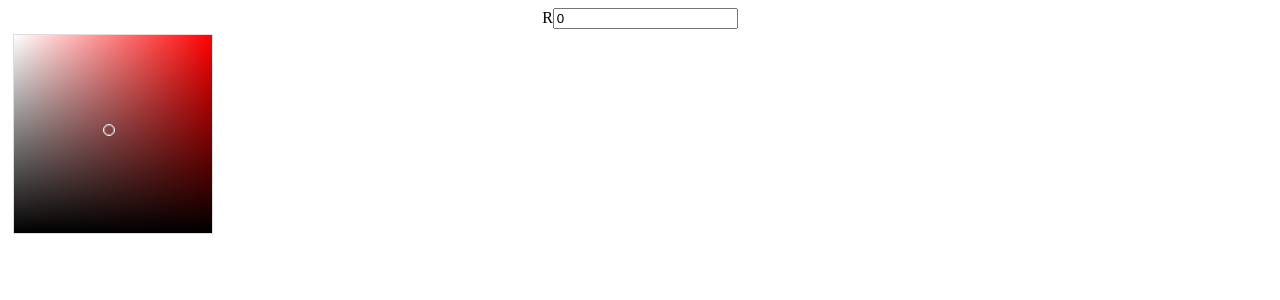
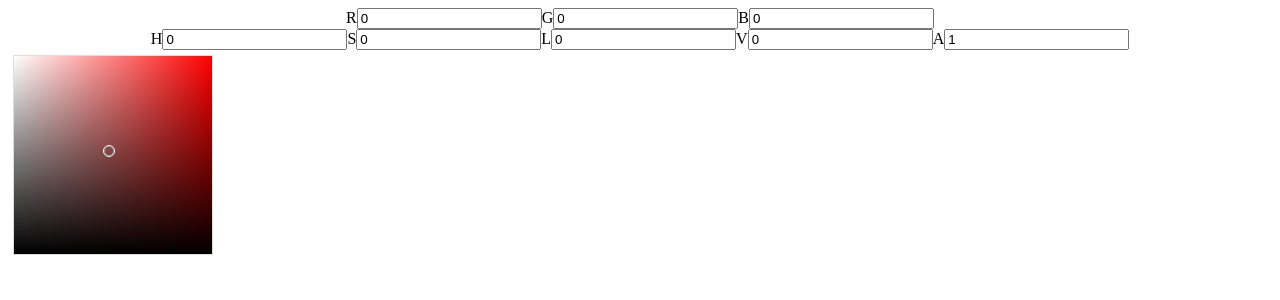
Before and after one commit to mineshmshah/react-color-picker, a React (Create React App) app: page / in a window 1280 px wide. Shown: the top 300 px of the page. Built offline with nearby package versions, Linux system fonts and the light colour scheme.

Commit message:
added inputs and stored values

```diff
--- a/src/color/component.js
+++ b/src/color/component.js
@@ -5,16 +5,83 @@ import store from './enhancer/connect'
 export default store(
   ({
     rInput,
+    gInput,
+    bInput,
+    hInput,
+    sInput,
+    lInput,
+    vInput,
+    aInput,
     actions
   }) =>(
     <div>
       <div>
-        <label>R</label>
-        <input
-          value={rInput}
-          onChange={event => actions.updateRInputValue(event.target.value)}
-          onBlur={()=> actions.updateRValue()}
-        />
+        <label htmlFor="rInput">R
+          <input
+            id='rInput'
+            value={rInput}
+            onChange={event => actions.updateRInputValue(event.target.value)}
+            onBlur={()=> actions.updateRValue()}
+          />
+        </label>
+        <label htmlFor="gInput">G
+          <input
+            id='gInput'
+            value={gInput}
+            onChange={event => actions.updateGInputValue(event.target.value)}
+            onBlur={()=> actions.updateGValue()}
+          />
+        </label>
+        <label htmlFor="bInput">B
+          <input
+            id='bInput'
+            value={bInput}
+            onChange={event => actions.updateBInputValue(event.target.value)}
+            onBlur={()=> actions.updateBValue()}
+          />
+        </label>
+      </div>
+      <div>
+        <label htmlFor="hInput">H
+          <input
+            id='hInput'
+            value={hInput}
+            onChange={event => actions.updateHInputValue(event.target.value)}
+            onBlur={()=> actions.updateHValue()}
+          />
+        </label>
+        <label htmlFor="sInput">S
+          <input
+            id='sgInput'
+            value={sInput}
+            onChange={event => actions.updateSInputValue(event.target.value)}
+            onBlur={()=> actions.updateSValue()}
+          />
+        </label>
+        <label htmlFor="lInput">L
+          <input
+            id='lInput'
+            value={lInput}
+            onChange={event => actions.updateLInputValue(event.target.value)}
+            onBlur={()=> actions.updateLValue()}
+          />
+        </label>
+        <label htmlFor="vInput">V
+          <input
+            id='vInput'
+            value={vInput}
+            onChange={event => actions.updateVInputValue(event.target.value)}
+            onBlur={()=> actions.updateVValue()}
+          />
+        </label>
+        <label htmlFor="aInput">A
+          <input
+            id='aInput'
+            value={aInput}
+            onChange={event => actions.updateAInputValue(event.target.value)}
+            onBlur={()=> actions.updateAValue()}
+          />
+        </label>
       </div>
       <PickerArea/>
     </div>
--- a/src/color/enhancer/connect.js
+++ b/src/color/enhancer/connect.js
@@ -3,13 +3,42 @@ import { bindActionCreators } from 'redux';
 
 import {
   updateRInputValue,
-  updateRValue
+  updateRValue,
+  updateGInputValue,
+  updateGValue,
+  updateBInputValue,
+  updateBValue,
+  updateHInputValue,
+  updateHValue,
+  updateSInputValue,
+  updateSValue,
+  updateLInputValue,
+  updateLValue,
+  updateVInputValue,
+  updateVValue,
+  updateAInputValue,
+  updateAValue,
+
 } from '../../store/color/actions/creators'
 
 function mapStateToProps(state) {
   return {
     r: state.color.r,
-    rInput: state.color.r_input
+    rInput: state.color.r_input,
+    g: state.color.g,
+    gInput: state.color.g_input,
+    b: state.color.b,
+    bInput: state.color.b_input,
+    h: state.color.h,
+    hInput: state.color.h_input,
+    s: state.color.s,
+    sInput: state.color.s_input,
+    l: state.color.l,
+    lInput: state.color.l_input,
+    v: state.color.v,
+    vInput: state.color.v_input,
+    a: state.color.a,
+    aInput: state.color.a_input
   }
 }
 
@@ -18,7 +47,23 @@ function mapDispatchToProps (dispatch) {
     actions: bindActionCreators(
       {
         updateRInputValue,
-        updateRValue
+        updateRValue,
+        updateGInputValue,
+        updateGValue,
+        updateBInputValue,
+        updateBValue,
+        updateHInputValue,
+        updateHValue,
+        updateSInputValue,
+        updateSValue,
+        updateLInputValue,
+        updateLValue,
+        updateVInputValue,
+        updateVValue,
+        updateAInputValue,
+        updateAValue,
+
+
       },
       dispatch
     )
--- a/src/store/color/actions/creators.js
+++ b/src/store/color/actions/creators.js
@@ -12,3 +12,94 @@ export const updateRInputValue = value =>  (
     value
   }
 );
+
+export const updateGValue = () =>  (
+  {
+    type: colorTypes.UPDATE_G,
+  }
+);
+
+export const updateGInputValue = value =>  (
+  {
+    type: colorTypes.UPDATE_G_INPUT,
+    value
+  }
+);
+
+export const updateBValue = () =>  (
+  {
+    type: colorTypes.UPDATE_B,
+  }
+);
+
+export const updateBInputValue = value =>  (
+  {
+    type: colorTypes.UPDATE_B_INPUT,
+    value
+  }
+);
+
+export const updateHValue = () =>  (
+  {
+    type: colorTypes.UPDATE_H,
+  }
+);
+
+export const updateHInputValue = value =>  (
+  {
+    type: colorTypes.UPDATE_H_INPUT,
+    value
+  }
+);
+
+export const updateSValue = () =>  (
+  {
+    type: colorTypes.UPDATE_S,
+  }
+);
+
+export const updateSInputValue = value =>  (
+  {
+    type: colorTypes.UPDATE_S_INPUT,
+    value
+  }
+);
+
+export const updateLValue = () =>  (
+  {
+    type: colorTypes.UPDATE_L,
+  }
+);
+
+export const updateLInputValue = value =>  (
+  {
+    type: colorTypes.UPDATE_L_INPUT,
+    value
+  }
+);
+
+export const updateVValue = () =>  (
+  {
+    type: colorTypes.UPDATE_V,
+  }
+);
+
+export const updateVInputValue = value =>  (
+  {
+    type: colorTypes.UPDATE_V_INPUT,
+    value
+  }
+);
+
+export const updateAValue = () =>  (
+  {
+    type: colorTypes.UPDATE_A,
+  }
+);
+
+export const updateAInputValue = value =>  (
+  {
+    type: colorTypes.UPDATE_A_INPUT,
+    value
+  }
+);
--- a/src/store/color/actions/types.js
+++ b/src/store/color/actions/types.js
@@ -3,20 +3,20 @@ const UPDATE_R = 'UPDATE_R'
 const UPDATE_G = 'UPDATE_G'
 const UPDATE_B = 'UPDATE_B'
 const UPDATE_A = 'UPDATE_A'
-const UPDATE_HUE = 'UPDATE_HUE'
-const UPDATE_SATURATION = 'UPDATE_SATURATION'
-const UPDATE_VALUE = 'UPDATE_VALUE'
-const UPDATE_LIGHTNESS = 'UPDATE_LIGHTNESS'
+const UPDATE_H = 'UPDATE_H'
+const UPDATE_S = 'UPDATE_S'
+const UPDATE_V = 'UPDATE_V'
+const UPDATE_L = 'UPDATE_L'
 
 // Update color inputs
 const UPDATE_R_INPUT = 'UPDATE_R_INPUT'
 const UPDATE_G_INPUT = 'UPDATE_G_INPUT'
 const UPDATE_B_INPUT = 'UPDATE_B_INPUT'
 const UPDATE_A_INPUT = 'UPDATE_A_INPUT'
-const UPDATE_H_INPUT = 'UPDATE_HUE_INPUT'
-const UPDATE_S_INPUT = 'UPDATE_SATURATION_INPUT'
-const UPDATE_V_INPUT = 'UPDATE_VALUE_INPUT'
-const UPDATE_L_INPUT = 'UPDATE_LIGHTNESS_INPUT'
+const UPDATE_H_INPUT = 'UPDATE_H_INPUT'
+const UPDATE_S_INPUT = 'UPDATE_S_INPUT'
+const UPDATE_V_INPUT = 'UPDATE_V_INPUT'
+const UPDATE_L_INPUT = 'UPDATE_L_INPUT'
 
 // Update Full values
 const UPDATE_RGBA = 'UPDATE_RGBA'
@@ -32,10 +32,10 @@ export default {
   UPDATE_G,
   UPDATE_B,
   UPDATE_A,
-  UPDATE_HUE,
-  UPDATE_LIGHTNESS,
-  UPDATE_SATURATION,
-  UPDATE_VALUE,
+  UPDATE_H,
+  UPDATE_L,
+  UPDATE_S,
+  UPDATE_V,
   UPDATE_HEXA,
   UPDATE_FORMAT,
   UPDATE_R_INPUT,
--- a/src/store/color/reducers/color.js
+++ b/src/store/color/reducers/color.js
@@ -15,13 +15,60 @@ const returnValidatedInput = (state, value, min, max) => {
 };
 
 export default{
-  [colorTypes.UPDATE_R] : state => {
-    return returnValidatedInput(state,'r',0, 255)
-  },
+  [colorTypes.UPDATE_R] : state => returnValidatedInput(state,'r',0, 255),
   [colorTypes.UPDATE_R_INPUT] : (state, {value}) => (
     {
       ...state,
       r_input: value
     }
-  )
+  ),
+  [colorTypes.UPDATE_G] : state => returnValidatedInput(state,'g',0, 255),
+  [colorTypes.UPDATE_G_INPUT] : (state, {value}) => (
+    {
+      ...state,
+      g_input: value
+    }
+  ),
+  [colorTypes.UPDATE_B] : state => returnValidatedInput(state,'b',0, 255),
+  [colorTypes.UPDATE_B_INPUT] : (state, {value}) => (
+    {
+      ...state,
+      b_input: value
+    }
+  ),
+  [colorTypes.UPDATE_H] : state => returnValidatedInput(state,'h',0, 255),
+  [colorTypes.UPDATE_H_INPUT] : (state, {value}) => (
+    {
+      ...state,
+      h_input: value
+    }
+  ),
+  [colorTypes.UPDATE_S] : state => returnValidatedInput(state,'s',0, 255),
+  [colorTypes.UPDATE_S_INPUT] : (state, {value}) => (
+    {
+      ...state,
+      s_input: value
+    }
+  ),
+  [colorTypes.UPDATE_L] : state => returnValidatedInput(state,'l',0, 255),
+  [colorTypes.UPDATE_L_INPUT] : (state, {value}) => (
+    {
+      ...state,
+      l_input: value
+    }
+  ),
+  [colorTypes.UPDATE_V] : state => returnValidatedInput(state,'v',0, 255),
+  [colorTypes.UPDATE_V_INPUT] : (state, {value}) => (
+    {
+      ...state,
+      v_input: value
+    }
+  ),
+  [colorTypes.UPDATE_A] : state => returnValidatedInput(state,'a',0, 255),
+  [colorTypes.UPDATE_A_INPUT] : (state, {value}) => (
+    {
+      ...state,
+      a_input: value
+    }
+  ),
 }
--- a/src/store/color/state/index.js
+++ b/src/store/color/state/index.js
@@ -16,10 +16,10 @@ export default applyInterface(
     g_input : 0,
     b_input: 0,
     a_input: 1,
-    hue_input: 0,
-    saturation_input: 0,
-    value_input: 0,
-    lightness_input: 0,
+    h_input: 0,
+    s_input: 0,
+    v_input: 0,
+    l_input: 0,
     hex_input: '#000000',
   }
 );
```
